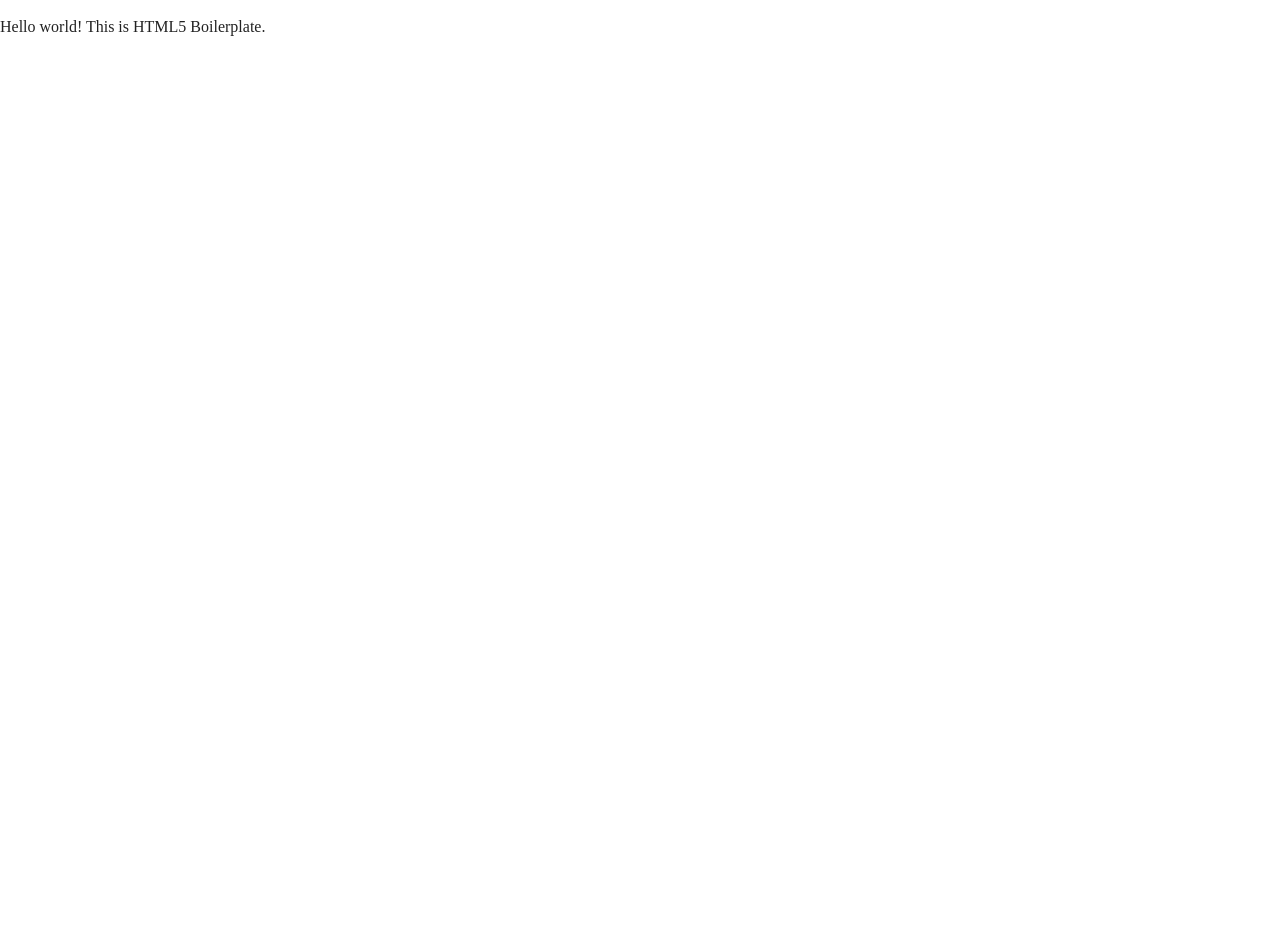
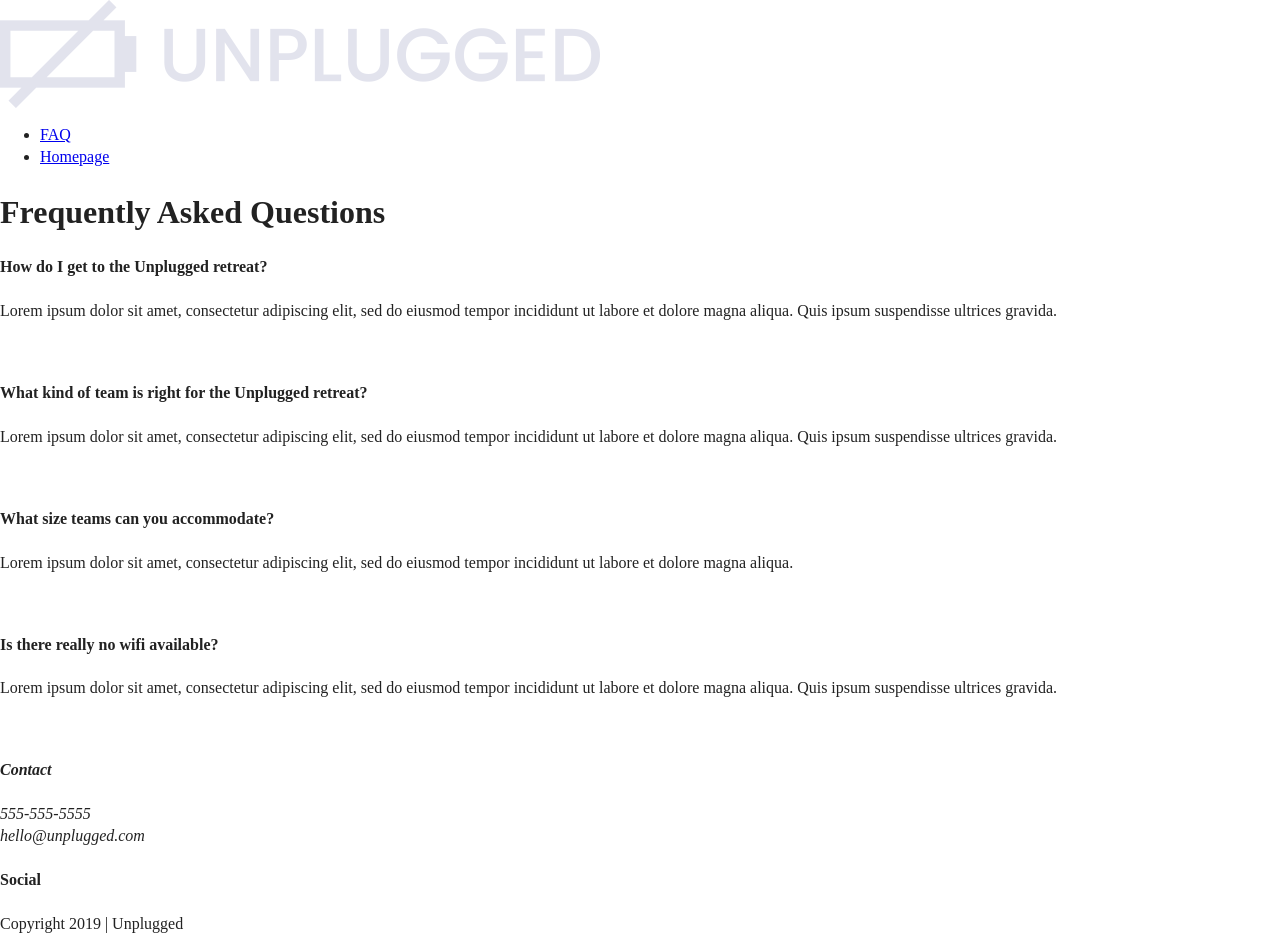
Before and after one commit to sanyukta-t/project-unplugged, a website: page faq/index.html in a window 1280 px wide. Before the commit the page ends 800 px from the top, so only its background shows below. Drawn offline with Linux system fonts and the light colour scheme.

Commit message:
Updated faq HTML

```diff
--- a/faq/index.html
+++ b/faq/index.html
@@ -3,7 +3,7 @@
 
 <head>
   <meta charset="utf-8">
-  <title></title>
+  <title>UNPLUGGED</title>
   <meta name="description" content="">
   <meta name="viewport" content="width=device-width, initial-scale=1">
 
@@ -23,9 +23,73 @@
 </head>
 
 <body>
+  <header>
+    <div class="content-wrapper">
+      <a href="#"><img src="../img/unpluggedlogo.png" alt="unplugged logo"/></a>
+      <div class ="header-divider">
+      </div>
+      <nav>
+        <ul>
+          <li><a href="../faq/index.html" target="_blank">FAQ</a></li>
+          <li><a href="../index.html" target="_blank">Homepage</a></li>
+        </ul>
+      </nav>
+    </div>
+  </header>
 
-  <!-- Add your site or application content here -->
-  <p>Hello world! This is HTML5 Boilerplate.</p>
+  <main>
+    <section class="faq">
+      <div class="content-wrapper">
+        <h1>Frequently Asked Questions</h1>
+        <div class="q-a">
+          <h4>How do I get to the Unplugged retreat?</h4>
+          <p>Lorem ipsum dolor sit amet, consectetur adipiscing elit, sed do eiusmod tempor
+            incididunt ut labore et dolore magna aliqua. Quis ipsum suspendisse ultrices gravida.</p>
+          <br>
+          <h4>What kind of team is right for the Unplugged retreat?</h4>
+          <p>Lorem ipsum dolor sit amet, consectetur adipiscing elit, sed do eiusmod tempor
+            incididunt ut labore et dolore magna aliqua. Quis ipsum suspendisse ultrices gravida. </p>
+          <br>
+          <h4>What size teams can you accommodate?</h4>
+          <p>Lorem ipsum dolor sit amet, consectetur adipiscing elit, sed do eiusmod tempor
+            incididunt ut labore et dolore magna aliqua.</p>
+          <br>
+          <h4>Is there really no wifi available?</h4>
+          <p>Lorem ipsum dolor sit amet, consectetur adipiscing elit, sed do eiusmod tempor
+            incididunt ut labore et dolore magna aliqua. Quis ipsum suspendisse ultrices gravida.</p>
+          <br>
+        </div>
+      </div> <!--q-a wrapper ends -->
+    </section>
+
+  </main>
+
+  <footer>
+    <div class="content-wrapper">
+      <div class="footer-content">
+        <div class="contact">
+          <address>
+          <h4>Contact</h4>
+          <p>555-555-5555<br>
+          hello@unplugged.com</p>
+          </address>
+        </div>
+        <div class="social">
+            <h4>Social</h4>
+          <div class="social-icons">
+            <p><a href="https://www.facebook.com/" target="_blank"></a></p>
+            <p><a href="https://twitter.com/" target="_blank"></a></p>
+            <p><a href="https://www.instagram.com/?hl=en" target="_blank"></a></p>
+          </div>
+        </div>
+      </div>
+    </div>
+    <div class="copyright">
+      <p>Copyright 2019 | Unplugged</p>
+    </div>
+  </footer>
+
+
   <script src="../js/vendor/modernizr-3.11.2.min.js"></script>
   <script src="../js/plugins.js"></script>
   <script src="../js/main.js"></script>
```
